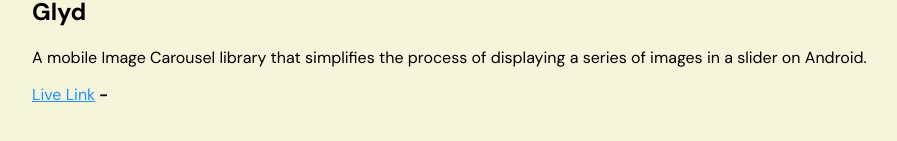
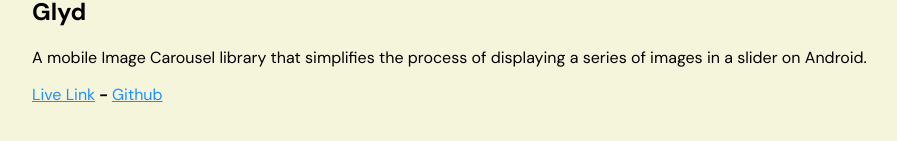
Before and after one commit to aparimit03/html-portfolio, a plain HTML site: page projects.html in a window 1280 px wide. Shown: the part 167-308 px from the top of the page, without its empty margins (68-965 px from the left). Drawn offline with Linux system fonts and the light colour scheme.

Commit message:
sight fix

```diff
--- a/projects.html
+++ b/projects.html
@@ -12,6 +12,6 @@
         <h1><a href="index.html">Take me back</a></h1>
         <h2>Glyd</h2>
         <p>A mobile Image Carousel library that simplifies the process of displaying a series of images in a slider on Android.</p>
-        <p><a href="https://jitpack.io/#aparimit03/image-carousel-kotlin" target="_blank">Live Link</a><b> - </b><a href="https://github.com/aparimit03/image-carousel-kotlin" target="_blank>Github</a></p>
+        <p><a href="https://jitpack.io/#aparimit03/image-carousel-kotlin" target="_blank">Live Link</a><b> - </b><a href="https://github.com/aparimit03/image-carousel-kotlin" target="_blank">Github</a></p>
     </body>
 </html>
```
